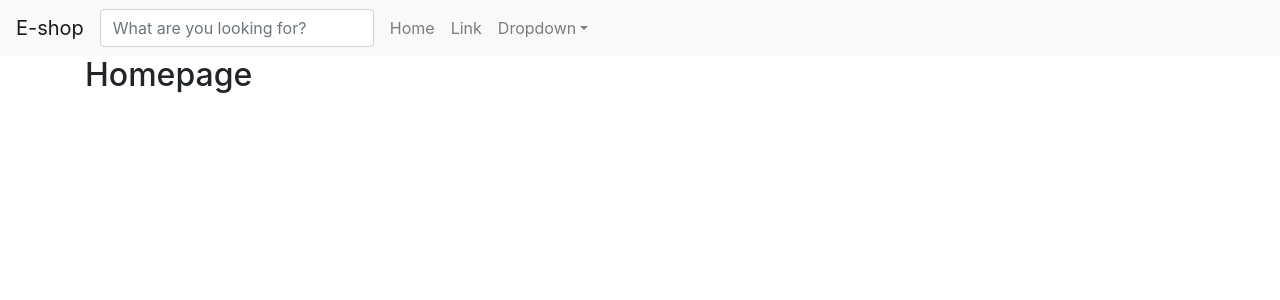
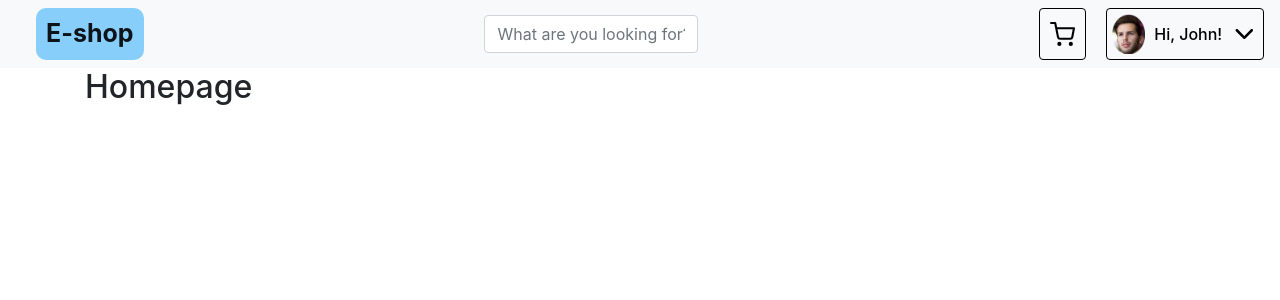
Before and after one commit to Xandreww/e-shop, a React (Create React App) app: page / in a window 1280 px wide. Shown: the top 300 px of the page. Built offline with nearby package versions, Linux system fonts and the light colour scheme.

Commit message:
add header

```diff
--- a/package.json
+++ b/package.json
@@ -47,8 +47,8 @@
     "npm-run-all": "^4.1.5",
     "react": "^16.12.0",
     "react-bootstrap": "^1.0.0",
-    "react-bootstrap-icons": "^1.0.1-alpha3",
     "react-dom": "^16.12.0",
+    "react-icons": "^3.9.0",
     "react-redux": "^7.1.3",
     "react-router-dom": "^5.1.2",
     "react-scripts": "3.2.0",
--- a/src/components/layout/Header/Header.js
+++ b/src/components/layout/Header/Header.js
@@ -1,32 +1,35 @@
 import React from 'react';
 import PropTypes from 'prop-types';
-import { Navbar, Nav, NavDropdown, Form, FormControl } from 'react-bootstrap';
+import { Navbar, Form, FormControl, Button } from 'react-bootstrap';
+import { FiShoppingCart } from 'react-icons/fi';
+import { IoIosArrowDown } from 'react-icons/io';
+import profileImage from '../../../images/profilePhoto.png';
 
 // import { connect } from 'react-redux';
 // import { reduxSelector, reduxActionCreator } from '../../../redux/exampleRedux.js';
 
-// import styles from './Header.module.scss';
+import styles from './Header.module.scss';
 
 const Component = ({ children }) => (
   <Navbar bg="light" expand="lg">
-    <Navbar.Brand href="#home">E-shop</Navbar.Brand>
-    <Form inline>
-      <FormControl type="text" placeholder="What are you looking for?" className="mr-sm-2" />
-    </Form>
-    <Navbar.Toggle aria-controls="basic-navbar-nav" />
-    <Navbar.Collapse id="basic-navbar-nav">
-      <Nav className="mr-auto">
-        <Nav.Link href="#home">Home</Nav.Link>
-        <Nav.Link href="#link">Link</Nav.Link>
-        <NavDropdown title="Dropdown" id="basic-nav-dropdown">
-          <NavDropdown.Item href="#action/3.1">Action</NavDropdown.Item>
-          <NavDropdown.Item href="#action/3.2">Another action</NavDropdown.Item>
-          <NavDropdown.Item href="#action/3.3">Something</NavDropdown.Item>
-          <NavDropdown.Divider />
-          <NavDropdown.Item href="#action/3.4">Separated link</NavDropdown.Item>
-        </NavDropdown>
-      </Nav>
-    </Navbar.Collapse>
+    <div className={styles.navbar}>
+      <Navbar.Brand href="#home" className={styles.brand}>
+        <p>E-shop</p>
+      </Navbar.Brand>
+      <Form inline>
+        <FormControl type="text" placeholder="What are you looking for?" className={styles.search} />
+      </Form>
+      <div className={styles.rightSide}>
+        <Button as="a" href="#" className={styles.cartButton}>
+          <FiShoppingCart className={styles.cartIcon} />
+        </Button>
+        <Button className={styles.profileButton}>
+          <img src={profileImage} alt="profile" />
+          <p>Hi, John!</p>
+          <IoIosArrowDown className={styles.arrowIcon} />
+        </Button>
+      </div>
+    </div>
   </Navbar>
 );
 
--- a/src/components/layout/Header/Header.module.scss
+++ b/src/components/layout/Header/Header.module.scss
@@ -1,4 +1,91 @@
 @import '../../../styles/settings.scss';
 
-// .root {
-// }
+.navbar {
+  display: flex;
+  justify-content: space-between;
+  width: 100%;
+
+  .brand {
+    margin: 0 20px;
+    font-weight: 700;
+    font-size: 25px;
+    background-color: lightskyblue;
+    padding: 0px 10px;
+    border-radius: 10px;
+    display: flex;
+    justify-content: center;
+    align-items: center;
+
+    p {
+      margin: 0;
+    }
+  }
+
+  form {
+    width: 100%;
+
+    .search {
+      width: 25%;
+      margin: 0 auto;
+    }
+  }
+
+  .rightSide {
+    display: flex;
+  }
+
+  .cartButton {
+    background-color: transparent;
+    border-color: black;
+    margin: 0 20px;
+    padding: 0 10px;
+    display: flex;
+    justify-content: center;
+    align-items: center;
+
+    &:hover {
+      background-color: lightskyblue;
+    }
+
+    .cartIcon {
+      font-size: 25px;
+      color: black;
+    }
+  }
+
+  .profileButton {
+    background-color: transparent;
+    padding: 5px;
+    margin: 0;
+    border: 1px solid black;
+    display: flex;
+    justify-content: center;
+    align-items: center;
+
+    &:hover {
+      background-color: lightskyblue;
+    }
+
+    img {
+      object-fit: cover;
+      max-height: 40px;
+      max-width: 40px;
+      margin: 0;
+    }
+
+    p {
+      color: black;
+      margin: 0;
+      width: 100%;
+      white-space: nowrap;
+      font-weight: 500;
+    }
+
+    .arrowIcon {
+      color: black;
+      font-size: 20px;
+      font-size: 45px;
+      height: 40px;
+    }
+  }
+}
```
Also changed, not shown: src/images/profilePhoto.png (added), 1 other file (tests, documents, lock files or other folders).
